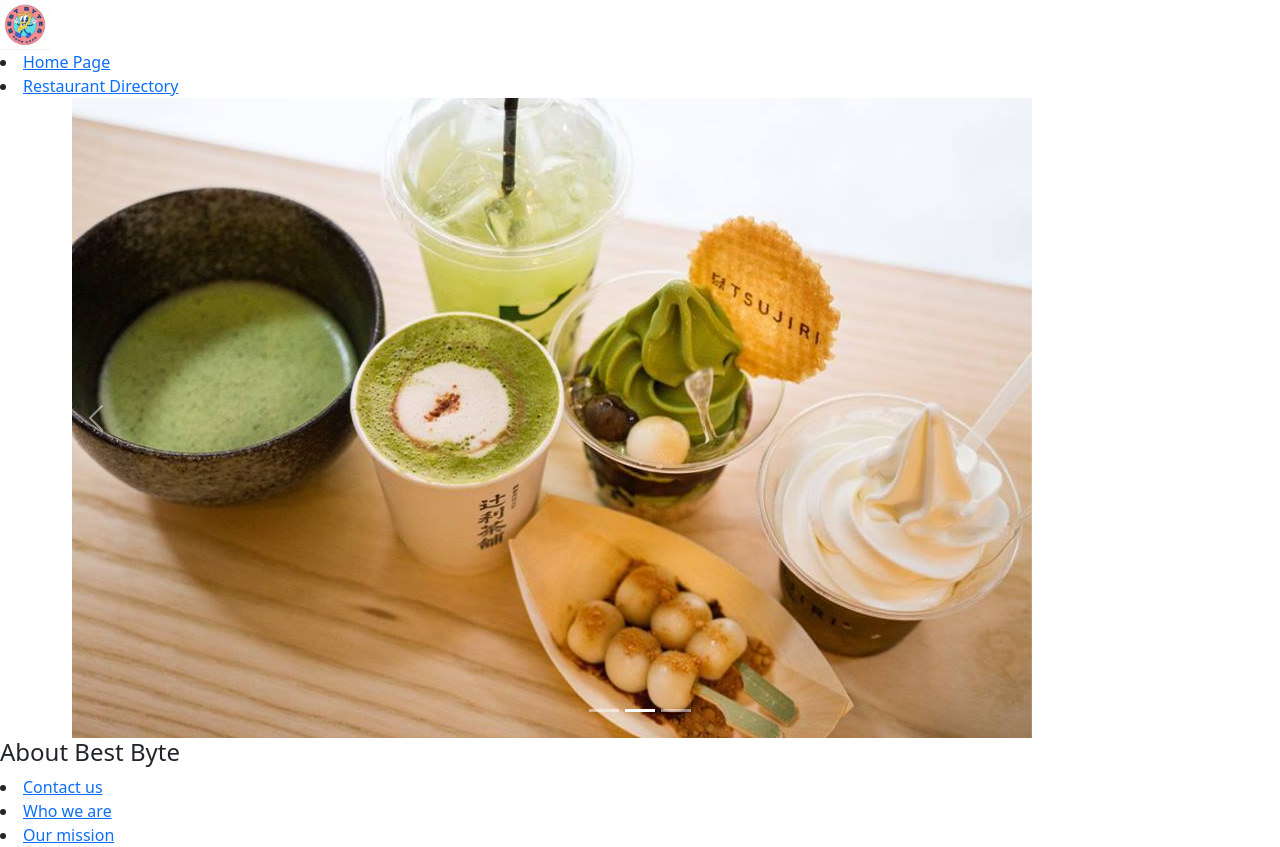
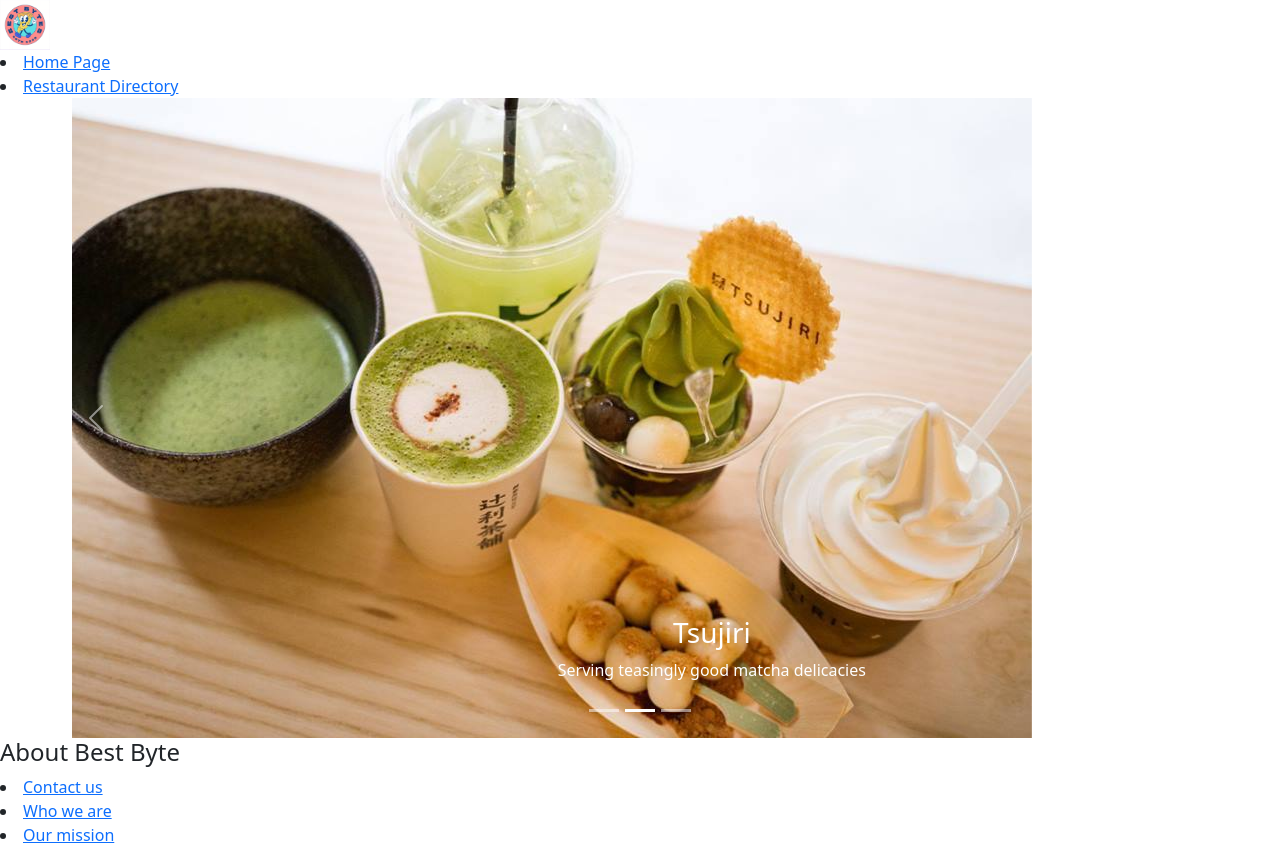
Before and after one commit to eesaa-sheikh/Fork-Byte-Code, a React (Create React App) app: page /Home in a window 1280 px wide. Built offline with nearby package versions, Linux system fonts and the light colour scheme.

Commit message:
added description and caption to carousel images

```diff
--- a/src/components/Carousel.js
+++ b/src/components/Carousel.js
@@ -5,13 +5,19 @@
     const data = [
 
         {
-            image: require('./imageJar/AmigosBurger.jpeg')
+            image: require('./imageJar/amigos4.webp'),
+            caption: "Amigos Burgers",
+            description: "Juicy burgers"
         },
         {
-            image: require('./imageJar/tsujiri5.jpeg')
+            image: require('./imageJar/tsujiri5.jpeg') ,
+            caption: "Tsujiri",
+            description: "Serving teasingly good matcha delicacies"
         },
         {
-            image: require('./imageJar/chinchin2.jpeg')
+            image: require('./imageJar/chinchin2.jpeg'),
+            caption: "Chin Chin Labs",
+            description: "Ice-cream like you've never seen before"
         }
     ]
 
@@ -31,13 +37,20 @@
 
             {data.map((slide, id) => {
                 return(
+
                     <Carousel.Item key={id}>
                         <img
                         className='image-block'
                         src={slide.image}
                         alt =" Food Images"
                         />
+
+                    <Carousel.Caption>
+                        <h3>{slide.caption}</h3>
+                        <p>{slide.description}</p>
+                    </Carousel.Caption>
                     </Carousel.Item>
+
                 )
             }
 
@@ -51,7 +64,3 @@
 }
 
 export default ImageCarousel;
-
-<>
-
-</>
```
Also changed, not shown: src/components/imageJar/amigos4.webp (added), 1 other file (tests, documents, lock files or other folders).
